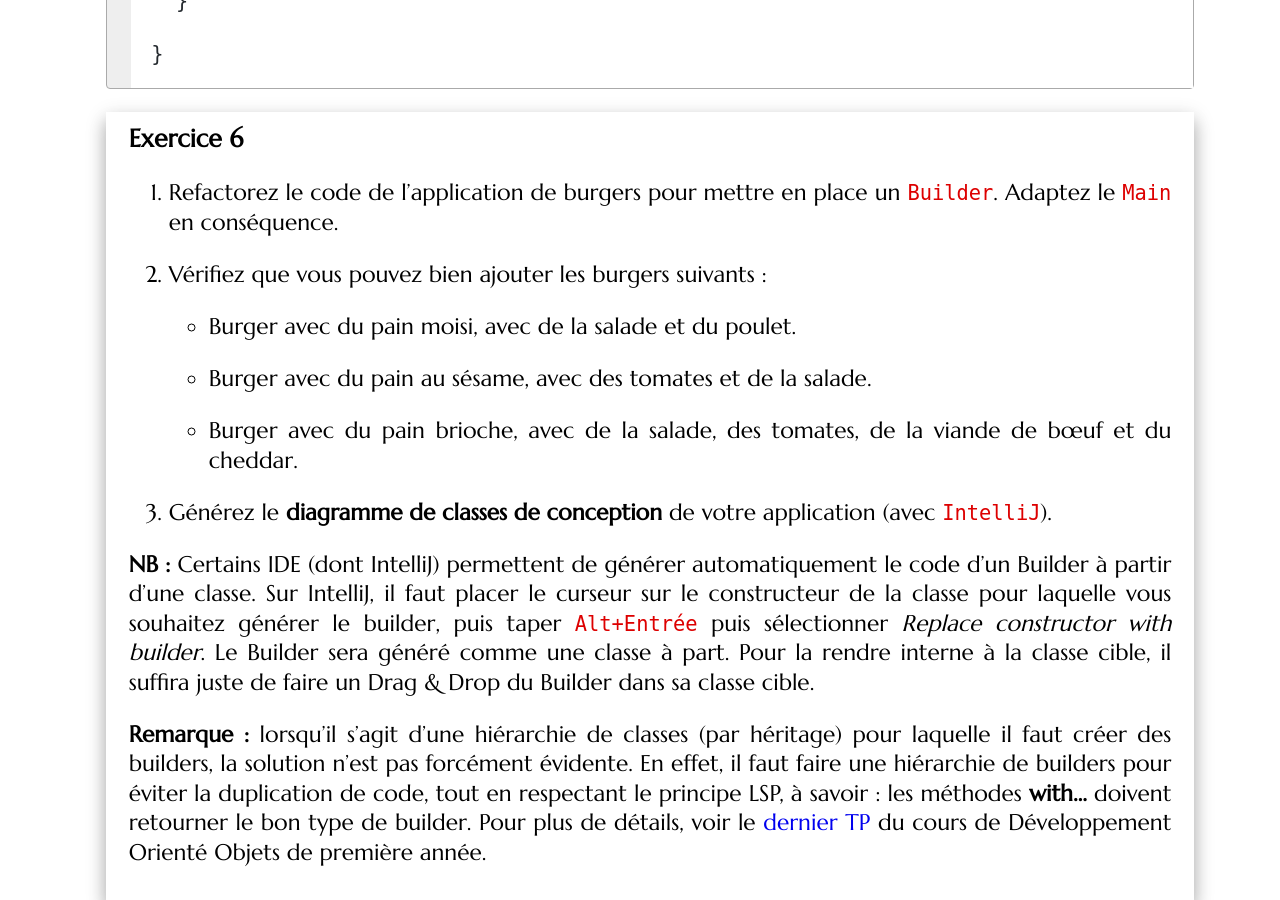
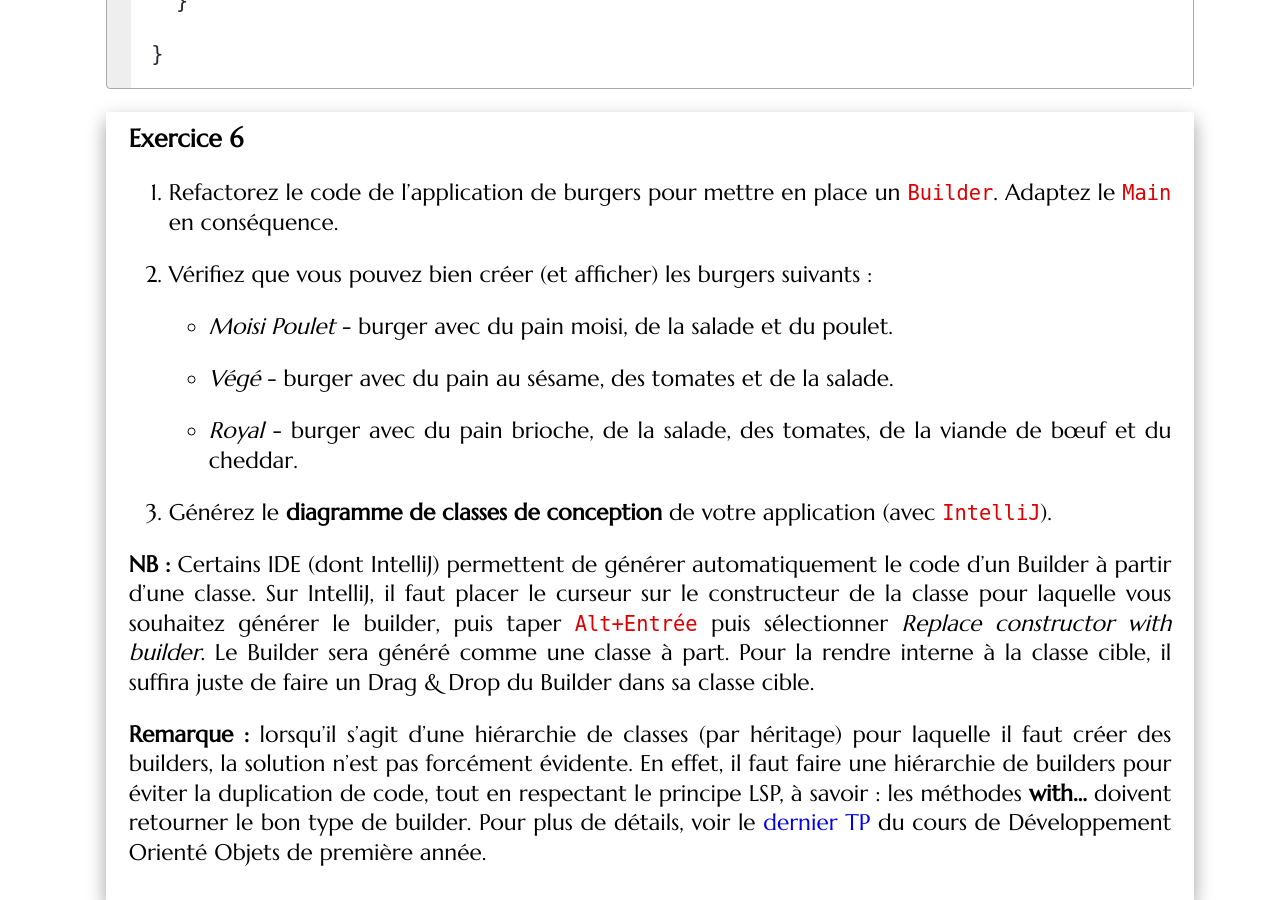
Before and after one commit to mgasquet/R304-QualiteDeveloppement, a Jekyll site: the page built from tutorials/tutorial4.md, in a window 1280 px wide and 900 px high, scrolled down 22248 px. Built offline with Jekyll 4.4.1, drawn with Linux system fonts in a browser that asks for light colours; some web fonts are replaced; some of the changed text lies outside the part shown.

Commit message:
quelques précisions et try with ressources

```diff
--- a/tutorials/tutorial4.md
+++ b/tutorials/tutorial4.md
@@ -197,7 +197,7 @@ Aussi, imaginons une classe d'accès à une base de données : celle-ci initiali
 
 4. Vérifiez que tout fonctionne et que les bugs sont bien résolus.
 
-5. Les classes `CreationAnimal` et `LectureAnimaux` récupèrent elles-mêmes leur dépendance vers `StockageAnimaux` via `getInstance()`. Refactorez ces deux classes : injectez la dépendance via le constructeur.
+5. Les classes `CreationAnimal` et `LectureAnimaux` récupèrent elles-mêmes leur dépendance vers `StockageAnimaux` via `getInstance()`. Refactorez ces deux classes : injectez la dépendance via le constructeur et adaptez la classe cliente en conséquence (c'est elle qui appellera `getInstance()`).
 
 6. Pensez-vous qu'il serait possible de se passer intégralement de singletons dans une application bien construite ? Vous pouvez discuter de votre réponse avec votre enseignant.
 
@@ -437,7 +437,7 @@ Ce pattern permet de résoudre le problème de création d'un objet qui a beauco
 
     Le fromage sera géré par un attribut `typeFromage` de type `Fromage` dans la classe `Burger` et la salade par un **booléen** (comme pour les tomates).
 
-    Ajoutez ces nouveaux attributs à la classe `Burger`.
+    Ajoutez ces nouveaux attributs à la classe `Burger` (et complétez `toString()`).
 
 3. Maintenant que nous avons ajouté ces deux options, quels sont tous les types de burgers qu'il est possible de créer ? Ajoutez de nouveaux **constructeurs** pour gérer tous les cas... Si vous bloquez à un moment, c'est normal ! Comprenez-vous pourquoi il n'est pas possible de poursuivre la conception actuelle ?
 
@@ -648,13 +648,13 @@ class Exemple {
 
 1. Refactorez le code de l'application de burgers pour mettre en place un `Builder`. Adaptez le `Main` en conséquence.
 
-2. Vérifiez que vous pouvez bien ajouter les burgers suivants :
-
-    * Burger avec du pain moisi, avec de la salade et du poulet.
-
-    * Burger avec du pain au sésame, avec des tomates et de la salade.
-
-    * Burger avec du pain brioche, avec de la salade, des tomates, de la viande de bœuf et du cheddar.
+2. Vérifiez que vous pouvez bien créer (et afficher) les burgers suivants :
+
+    * *Moisi Poulet* - burger avec du pain moisi, de la salade et du poulet.
+
+    * *Végé* - burger avec du pain au sésame, des tomates et de la salade.
+
+    * *Royal* - burger avec du pain brioche, de la salade, des tomates, de la viande de bœuf et du cheddar.
 
 3. Générez le **diagramme de classes de conception** de votre application (avec `IntelliJ`).
 
@@ -911,7 +911,8 @@ class ClasseFille extends ClasseMere {
 
 <div class="exercise">
 
-1. Refactorez votre code en appliquant le pattern **prototype** sur vos comptes bancaires. Adaptez aussi le code de `getCopieCompteCourant` en conséquence.
+1. Refactorez votre code en appliquant le pattern **prototype** sur vos comptes bancaires. Adaptez aussi le code de `getCopieCompteCourant` en conséquence : elle peut désormais renvoyer une copie de n'importe quel compte (son type de retour devient donc `CompteBancaire`) et donc on peut renommer cette méthode `getCopieCompte`.
+
 
 2. Vérifiez que le test unitaire passe toujours.
 
```
Also changed, not shown: other parts of tutorials/tutorial4.md (+15 -18 lines).
